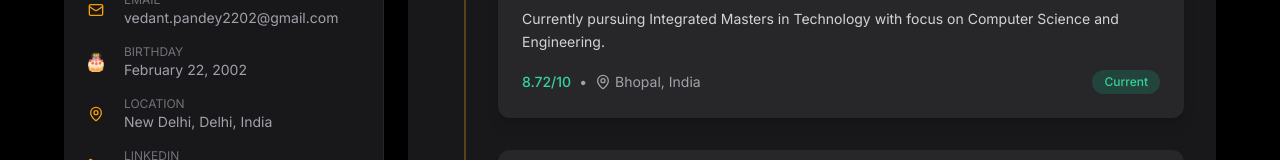
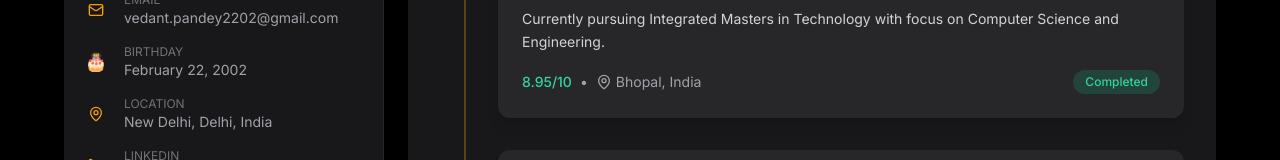
Before and after one commit to vedant22p/portfolio-website, a Next.js app: page / in a window 1280 px wide. Both pictures are taken after a click on the button "Education". Shown: the part 316-476 px from the top of the page. Built offline with nearby package versions, Linux system fonts and the light colour scheme.

Commit message:
Update education-section.tsx

```diff
--- a/components/sections/education-section.tsx
+++ b/components/sections/education-section.tsx
@@ -12,11 +12,11 @@ export default function EducationSection() {
       degree: "Integrated Masters in Technology in Artificial Intelligence",
       institution: "VIT Bhopal University",
       period: "2020 — 2025",
-      gpa: "8.72/10",
+      gpa: "8.95/10",
       location: "Bhopal, India",
       description:
         "Currently pursuing Integrated Masters in Technology with focus on Computer Science and Engineering.",
-      status: "Current",
+      status: "Completed",
       statusColor: "bg-emerald-500/20 text-emerald-400",
       dotColor: "bg-emerald-500",
     },
```
